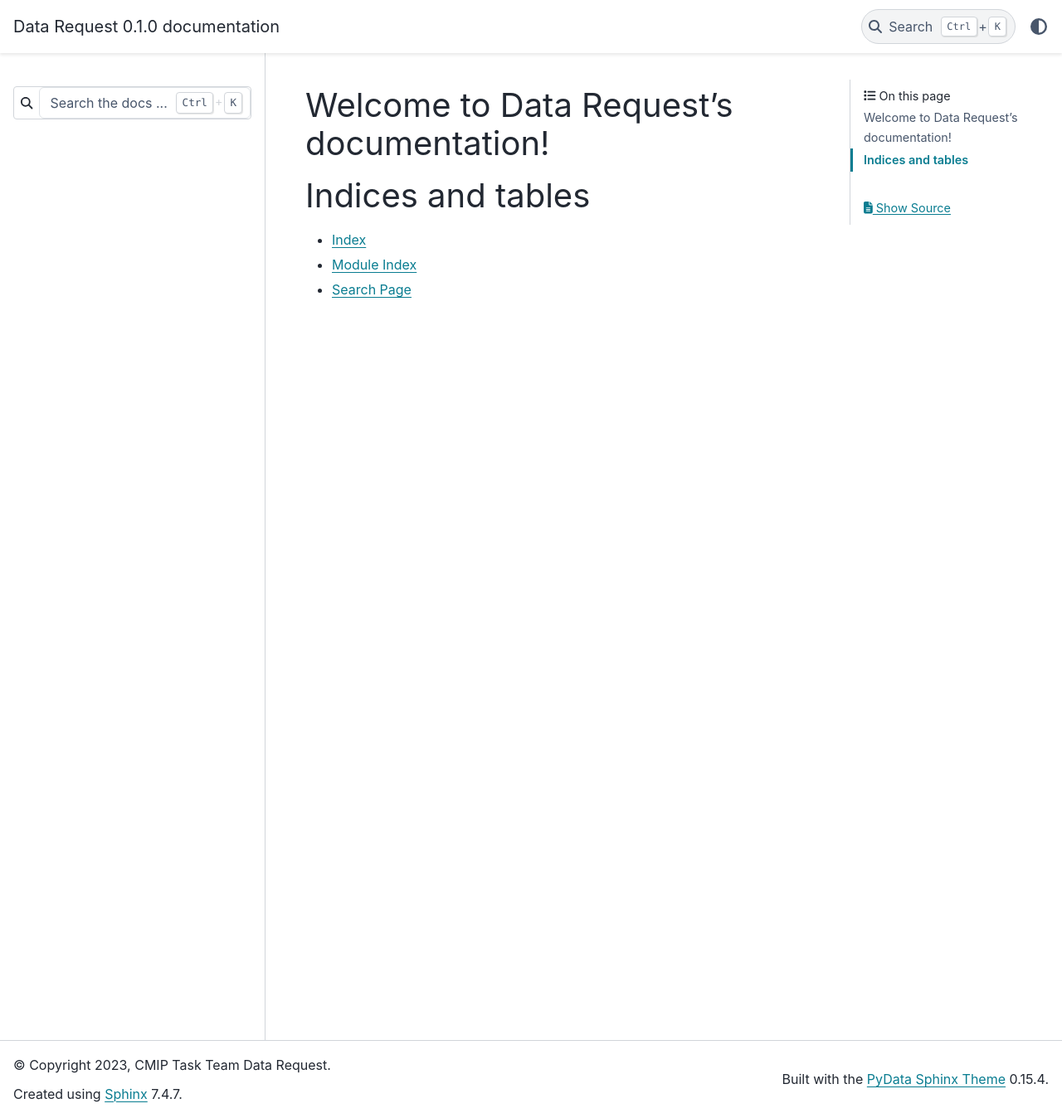
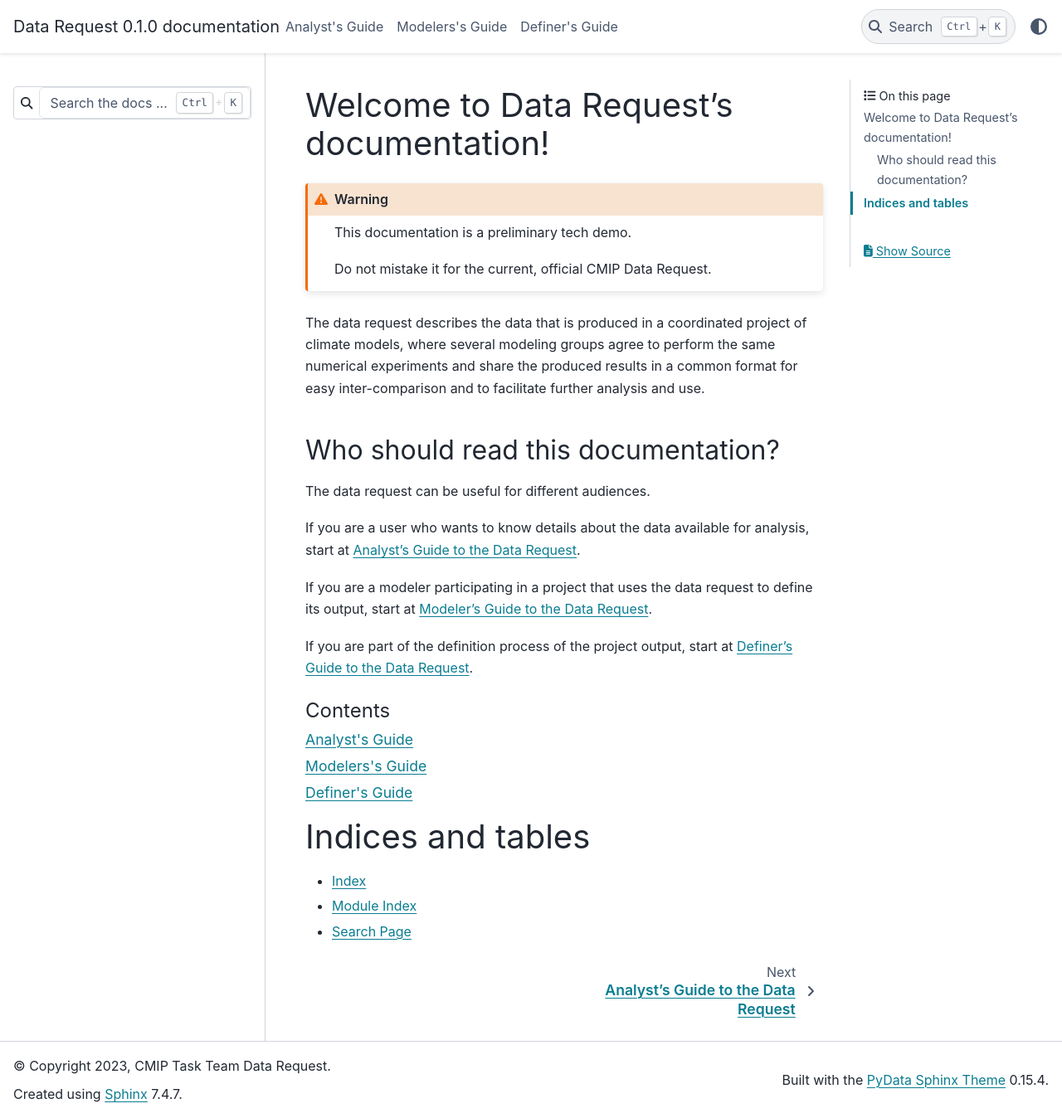
Before and after one commit to zklaus/data-request, a Sphinx documentation site: the page built from docs/source/index.md, in a window 1280 px wide and 1348 px high. Shown: the whole window at 83% size. Built offline with Sphinx 7.4.7 and the PyData theme 0.15.4, drawn with Linux system fonts in a browser that asks for light colours.

Commit message:
Add basic structure

````diff
--- /dev/null
+++ b/docs/source/analysts-guide.md
@@ -0,0 +1,2 @@
+(analyst)=
+# Analyst's Guide to the Data Request
--- /dev/null
+++ b/docs/source/definers-guide.md
@@ -0,0 +1,2 @@
+(definer)=
+# Definer's Guide to the Data Request
--- a/docs/source/index.md
+++ b/docs/source/index.md
@@ -1,8 +1,33 @@
 # Welcome to Data Request's documentation!
+
+:::{warning}
+This documentation is a preliminary tech demo.
+
+Do not mistake it for the current, official CMIP Data Request.
+:::
+
+The data request describes the data that is produced in a coordinated project of climate models,
+where several modeling groups agree to perform the same numerical experiments and share the produced
+results in a common format for easy inter-comparison and to facilitate further analysis and use.
+
+## Who should read this documentation?
+
+The data request can be useful for different audiences.
+
+If you are a user who wants to know details about the data available for analysis, start at {ref}`analyst`.
+
+If you are a modeler participating in a project that uses the data request to define its output, start at {ref}`modeler`.
+
+If you are part of the definition process of the project output, start at {ref}`definer`.
+
 
 ```{toctree}
    :maxdepth: 2
    :caption: Contents
+
+   Analyst's Guide <analysts-guide>
+   Modelers's Guide <modelers-guide>
+   Definer's Guide <definers-guide>
 
 ```
 
--- /dev/null
+++ b/docs/source/modelers-guide.md
@@ -0,0 +1,2 @@
+(modeler)=
+# Modeler's Guide to the Data Request
````
